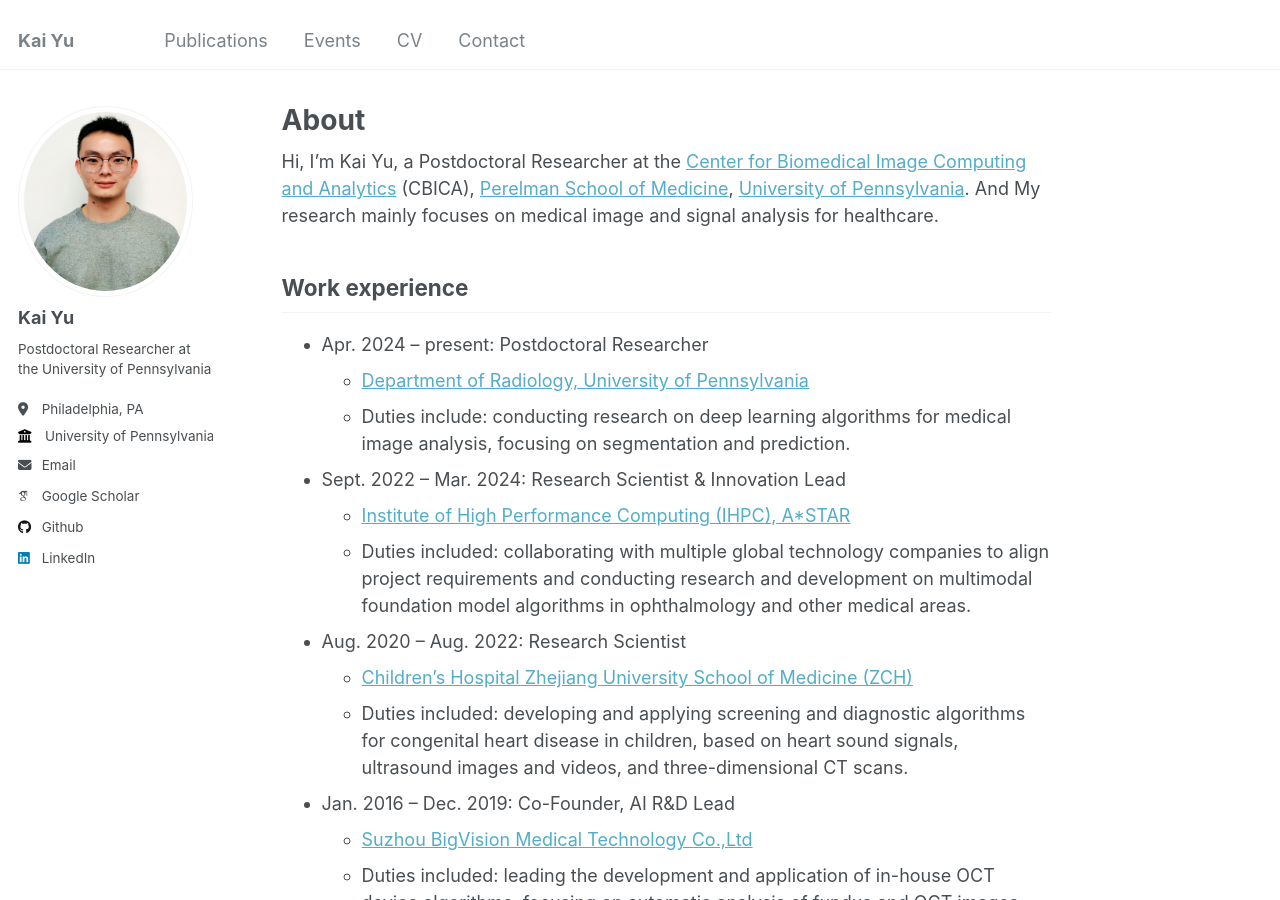
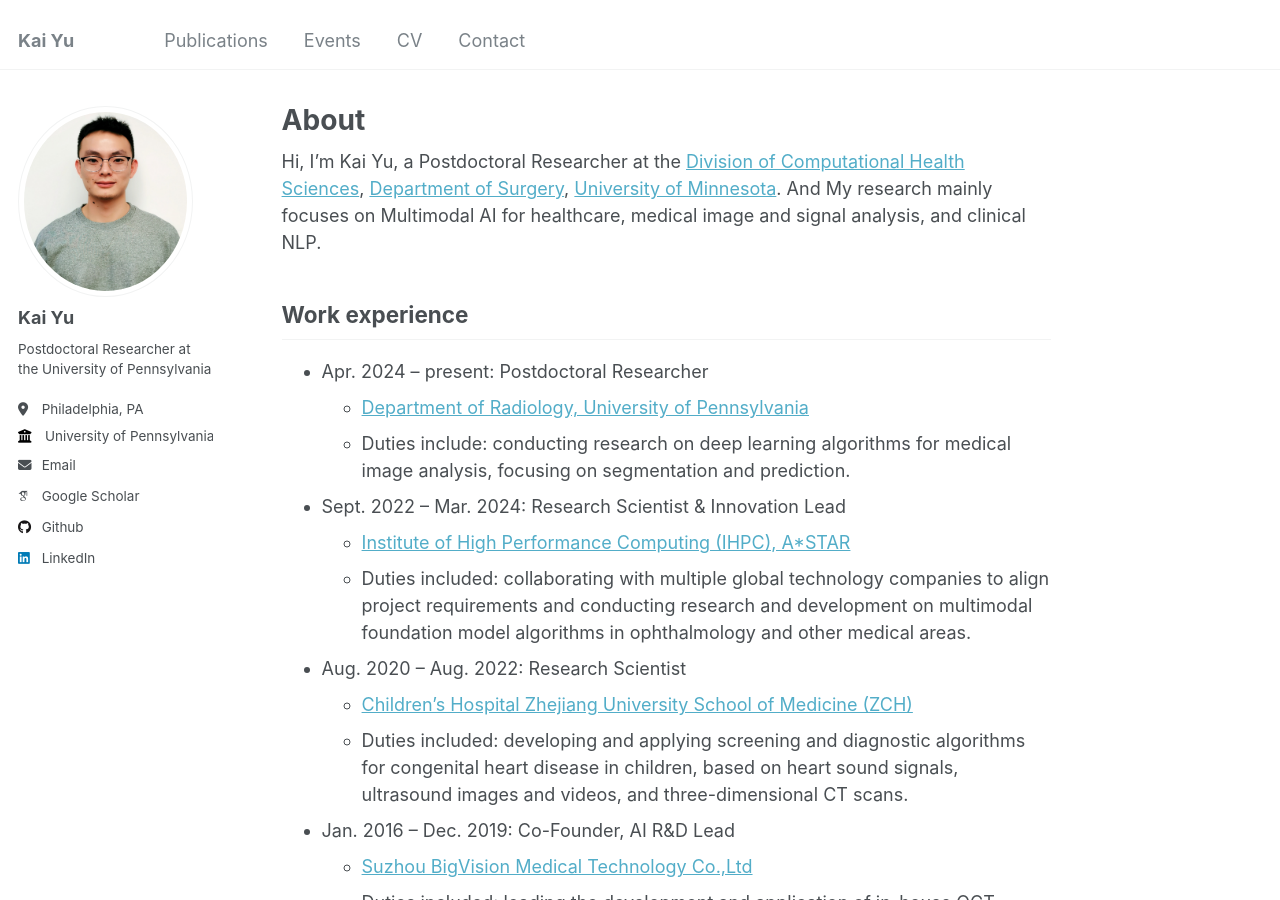
Before and after one commit to yukkai/yukkai.github.io, a Jekyll site: the page built from _pages/about.md, in a window 1280 px wide and 900 px high. Built offline with Jekyll 4.4.1, drawn with Linux system fonts in a browser that asks for light colours; some web fonts are replaced.

Commit message:
update about

```diff
--- a/_pages/about.md
+++ b/_pages/about.md
@@ -51,7 +51,7 @@ More info about configuring Academic Pages can be found in [the guide](https://a
 
 
 
-Hi, I'm Kai Yu, a Postdoctoral Researcher at the [Center for Biomedical Image Computing and Analytics](https://www.med.upenn.edu/cbica/) (CBICA), [Perelman School of Medicine](https://www.med.upenn.edu/), [University of Pennsylvania](https://www.upenn.edu/). And My research mainly focuses on medical image and signal analysis for healthcare.
+Hi, I'm Kai Yu, a Postdoctoral Researcher at the [Division of Computational Health Sciences](https://med.umn.edu/surgery/divisions/computational-health-sciences), [Department of Surgery](https://med.umn.edu/surgery), [University of Minnesota](https://twin-cities.umn.edu/). And My research mainly focuses on Multimodal AI for healthcare, medical image and signal analysis, and clinical NLP.
 
 
 ## Work experience
```
